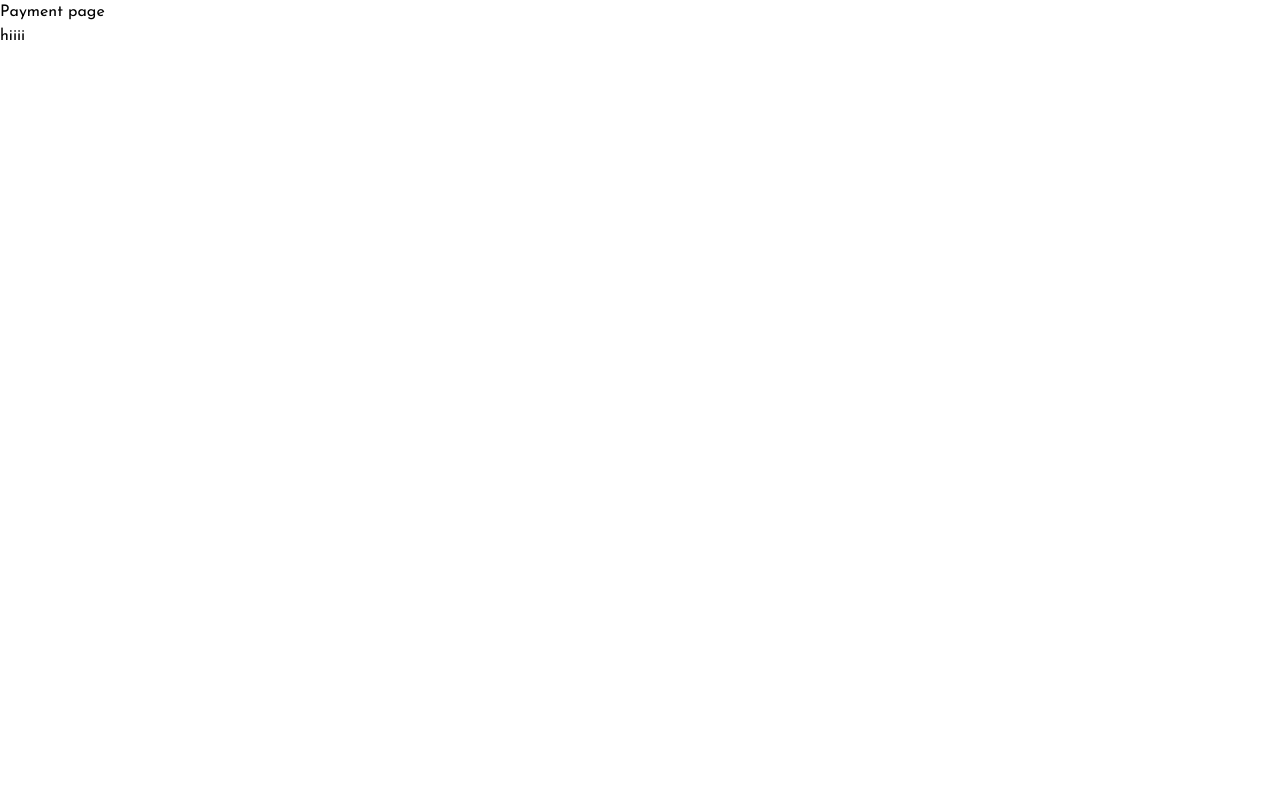
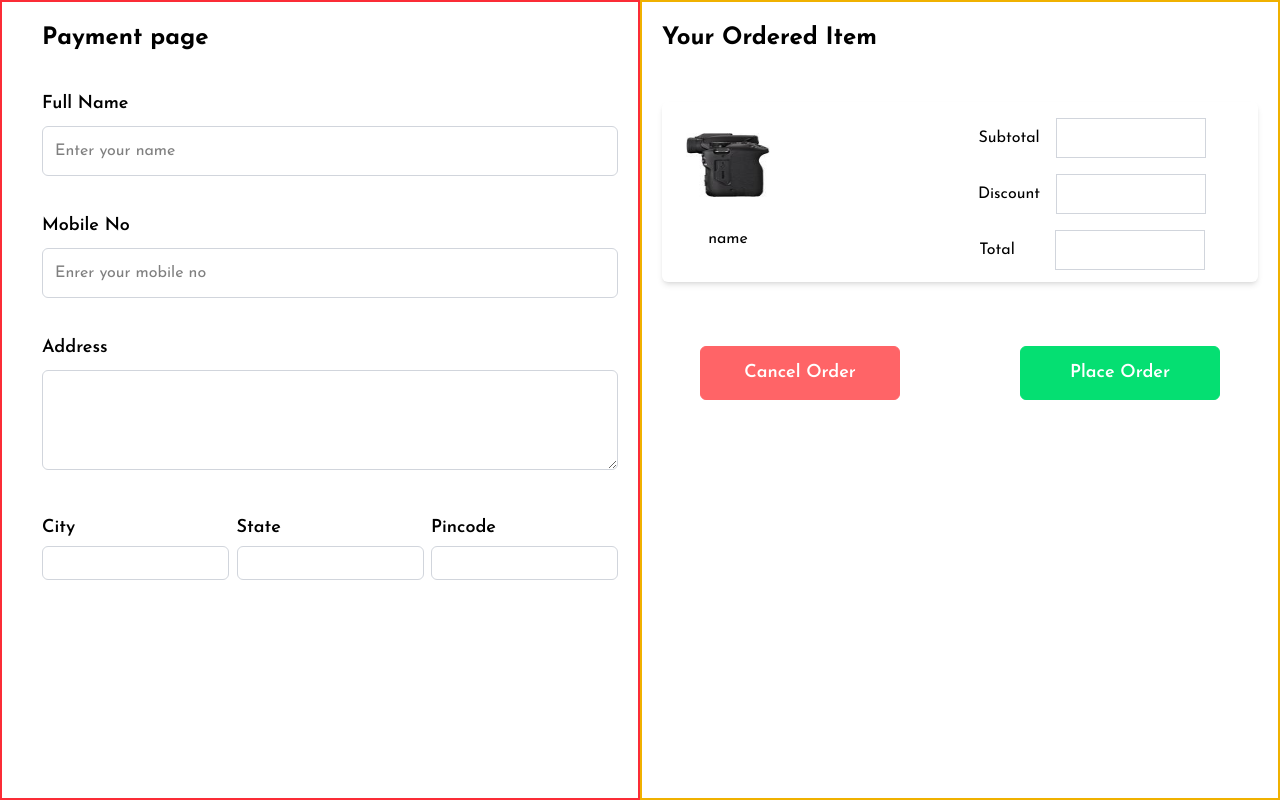
Before and after one commit to KavinKumar008/Ecommerce-App, a React (Vite) app in the folder frontend/: page /payment in a window 1280 px wide. Built offline with nearby package versions, Linux system fonts and the light colour scheme; no server answers.

Commit message:
payment page styling done

```diff
--- a/frontend/src/paymentpage/Payment.jsx
+++ b/frontend/src/paymentpage/Payment.jsx
@@ -1,11 +1,110 @@
 import React from "react";
+import cameraimg1 from "../assets/cameraimgviews/cameraimg1.jpeg";
 
 const Payment = () => {
   return (
-    <div>
-      <h1>Payment page</h1>
-      <p>hiiii</p>
-    </div>
+    <main className="lg:flex lg:h-screen">
+      <section className="border-2 border-red-500 lg:w-[50%] lg:pl-10 p-5 flex flex-col gap-5">
+        <form action="" className="flex flex-col lg:gap-9 gap-5">
+          <h1 className="text-2xl font-bold">Payment page</h1>
+          <label for="uname">
+            <p className="mb-2 text-lg font-semibold">Full Name</p>
+            <input
+              type="text"
+              id="uname"
+              name="uname"
+              placeholder="Enter your name"
+              className="w-full p-3 outline-0 border-1 border-gray-300 rounded-md"
+            />
+          </label>
+          <label for="mobileno">
+            <p className="mb-2 text-lg font-semibold">Mobile No</p>
+            <input
+              type="tel"
+              id="mobileno"
+              name="mobileno"
+              placeholder="Enrer your mobile no"
+              className="w-full p-3 outline-0 border-1 border-gray-300 rounded-md"
+            />
+          </label>
+          <label for="address">
+            <p className="mb-2 text-lg font-semibold">Address</p>
+            <textarea
+              type="text"
+              id="address"
+              name="address"
+              className="w-full h-[100px] p-3 outline-0 border-1 border-gray-300 rounded-md"
+            />
+          </label>
+          <div className="lg:flex justify-between">
+            <label for="city">
+              <p className="mb-1 text-lg font-semibold">City</p>
+              <input
+                type="text"
+                id="city"
+                name="city"
+                className="lg:w-full w-full p-1 outline-0 border-1 border-gray-300 rounded-md"
+              />
+            </label>
+            <label for="state">
+              <p className="mb-1 text-lg font-semibold">State</p>
+              <input
+                type="text"
+                id="state"
+                name="state"
+                className="lg:w-full w-full p-1 outline-0 border-1 border-gray-300 rounded-md"
+              />
+            </label>
+            <label for="pincode">
+              <p className="mb-1 text-lg font-semibold">Pincode</p>
+              <input
+                type="text"
+                id="pincode"
+                name="pincode"
+                className="lg:w-full w-full p-1 outline-0 border-1 border-gray-300 rounded-md"
+              />
+            </label>
+          </div>
+        </form>
+      </section>
+      <section className="lg:w-[50%] border-2 border-yellow-500 p-5">
+        <p className="text-2xl font-bold">Your Ordered Item</p>
+        <div className="mt-12 lg:h-[180px] xl:flex xl:gap-50 md:flex md:gap-20 h-auto p-4 rounded-md shadow-md">
+          <div className="lg:flex lg:flex-col flex justify-around items-center">
+            <img
+              src={cameraimg1}
+              alt="image"
+              className="h-[80px] w-[100px]  p-2"
+            />
+            <p className="p-2">name</p>
+          </div>
+          <div className="">
+            <div className="mt-10 xl:mt-0 md:mt-0 flex flex-col gap-4 items-center">
+              <div className="flex items-center justify-center gap-4">
+                <p>Subtotal</p>
+                <p className="w-[150px] h-[40px] border border-gray-300"></p>
+              </div>
+              <div className="flex items-center justify-center gap-4">
+                <p>Discount</p>
+                <p className="w-[150px] h-[40px] border border-gray-300"></p>
+              </div>
+              <div className="flex items-center justify-center gap-4">
+                <p>Total</p>
+                <p className="ml-6 w-[150px] h-[40px] border border-gray-300"></p>
+              </div>
+            </div>
+          </div>
+        </div>
+        <div className="flex justify-center lg:gap-30 gap-8 mt-16">
+          <button className="lg:w-[200px] border border-red-400 p-3 bg-red-400 text-white rounded-md cursor-pointer text-lg font-semibold">
+            Cancel Order
+          </button>
+          <button className="lg:w-[200px] border border-green-400 p-3 bg-green-400 text-white rounded-md cursor-pointer text-lg font-semibold">
+            Place Order
+          </button>
+        </div>
+      </section>
+    </main>
   );
 };
 
```
